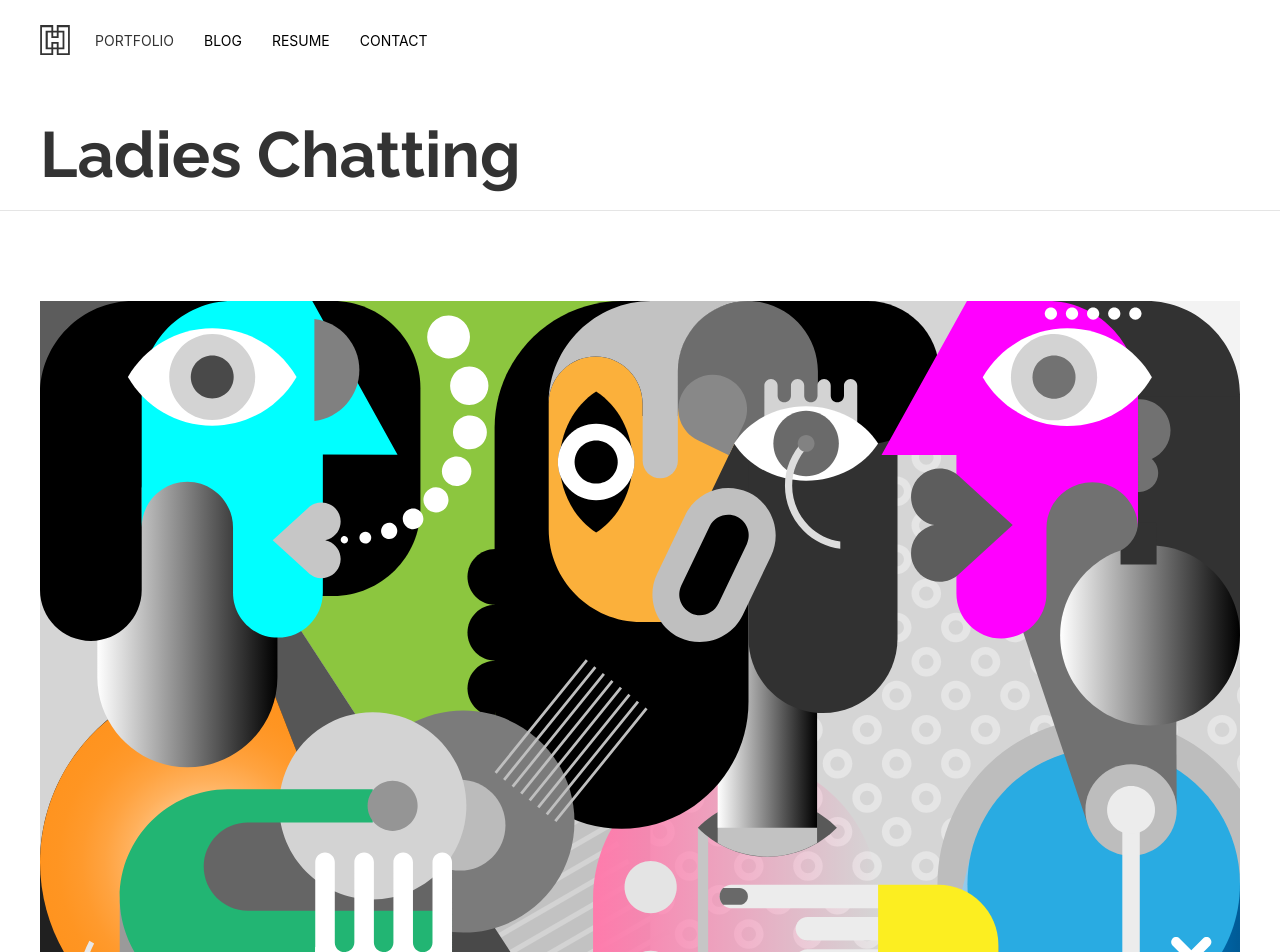
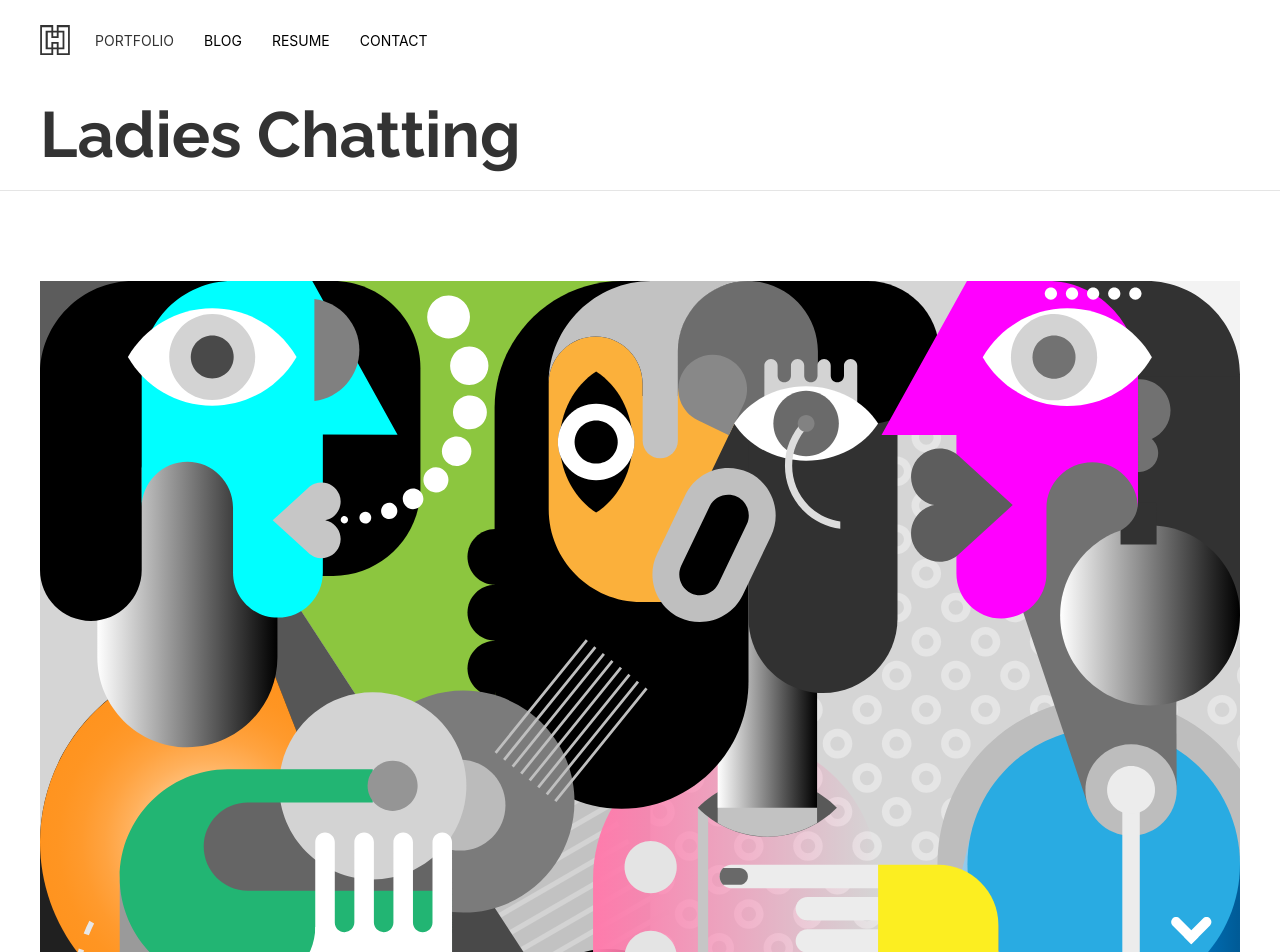
Before and after one commit to kre8t/kre8t.github.io, a Jekyll site: the page built from _portfolio_items/ladies-chatting.md, in a window 1280 px wide. Shown: the top 952 px of the page. Built offline with Jekyll 4.4.1, drawn with Linux system fonts in a browser that asks for light colours.

Commit message:
Update portfolio.html

```diff
--- a/_layouts/portfolio.html
+++ b/_layouts/portfolio.html
@@ -4,7 +4,7 @@ layout: default
 
 
 <div class="uk-container-expand uk-background-cover uk-background-top-center">
-  <div id="page" class="uk-section-small uk-padding-remove-bottom">
+  <div class="uk-section-xsmall uk-padding-remove-bottom">
 
     <div>
       <div class="uk-container">
```
